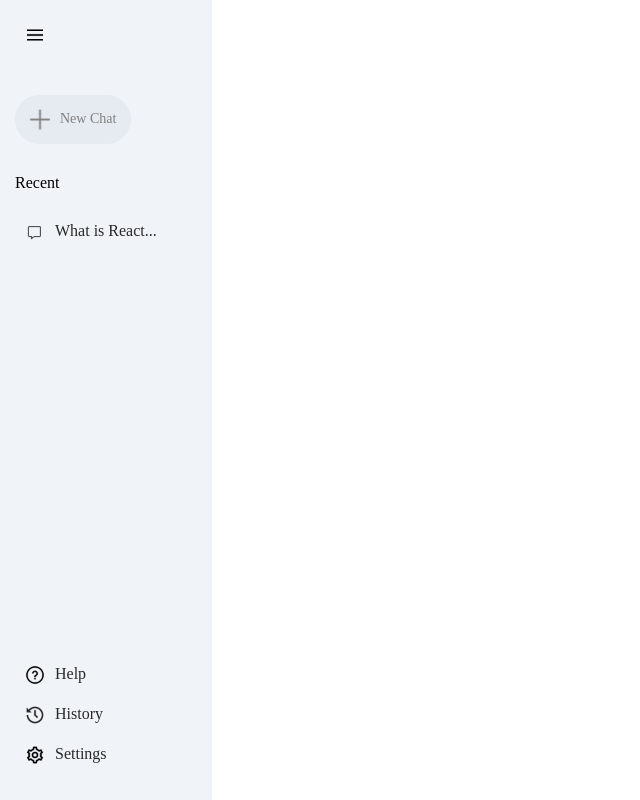
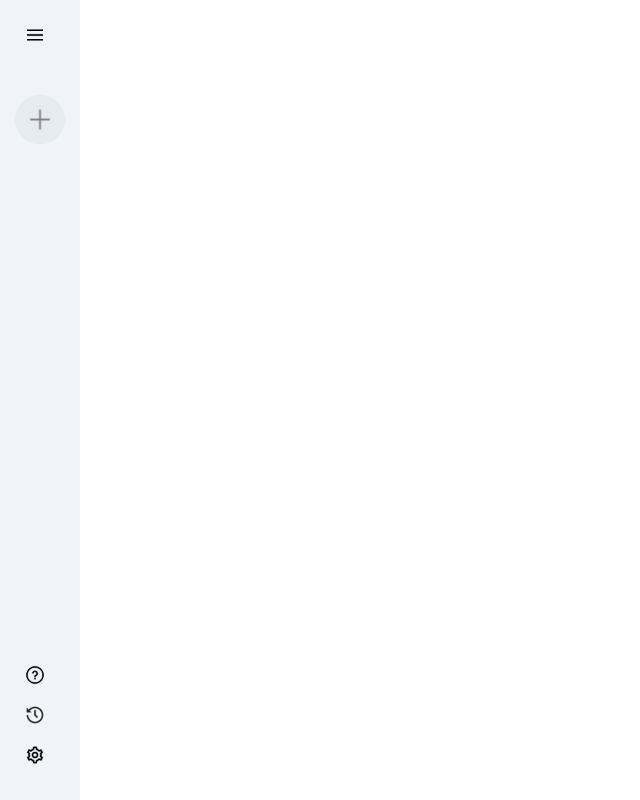
Before and after one commit to Nabeela-Kanwal/Gemini-Clone, a React (Vite) app: page / in a window 1280 px wide. Shown: the whole page, without its empty margins (0-640 px from the left). Built offline with nearby package versions, Linux system fonts and the light colour scheme.

Commit message:
included the outfit font

```diff
--- a/src/components/sidebar/sidebar.jsx
+++ b/src/components/sidebar/sidebar.jsx
@@ -1,14 +1,25 @@
+import { useState } from "react";
 import "./sidebar.css";
 import { assets } from "../../assets/assets";
+
 const Sidebar = () => {
+  const [extended, setExtended] = useState(false);
+
   return (
     <div className="sidebar">
       <div className="top">
-        <img className="menu" src={assets.menu_icon} alt="" />
+        <img
+          onClick={() => setExtended((prev) => !prev)}
+          className="menu"
+          src={assets.menu_icon}
+          alt=""
+        />
         <div className="new-chat">
           <img src={assets.plus_icon} alt="" />
-          <p>New Chat</p>
+          {extended ? <p>New Chat</p> : null}
         </div>
+
+        {extended ? (
           <div className="recent">
             <p className="recent-title">Recent</p>
             <div className="recent-entry">
@@ -16,22 +27,23 @@
               <p>What is React...</p>
             </div>
           </div>
+        ) : null}
       </div>
 
       <div className="bottom">
         <div className="bottom-item recent-entry">
           <img src={assets.question_icon} alt="" />
-          <p>Help</p>
+          {extended ? <p>Help</p> : null}
         </div>
 
         <div className="bottom-item recent-entry">
           <img src={assets.history_icon} alt="" />
-          <p>History</p>
+          {extended ? <p>History</p> : null}
         </div>
 
         <div className="bottom-item recent-entry">
           <img src={assets.setting_icon} alt="" />
-          <p>Settings</p>
+          {extended ? <p>Settings</p> : null}
         </div>
       </div>
     </div>
--- a/src/index.css
+++ b/src/index.css
@@ -1,7 +1,9 @@
+@import url("https://fonts.googleapis.com/css2?family=Outfit:wght@100..900&display=swap");
 * {
   padding: 0;
   margin: 0;
   box-sizing: border-box;
+  font-family: outfit;
 }
 
 #root {
```
Lines whose indentation alone changed are shown as unchanged.
